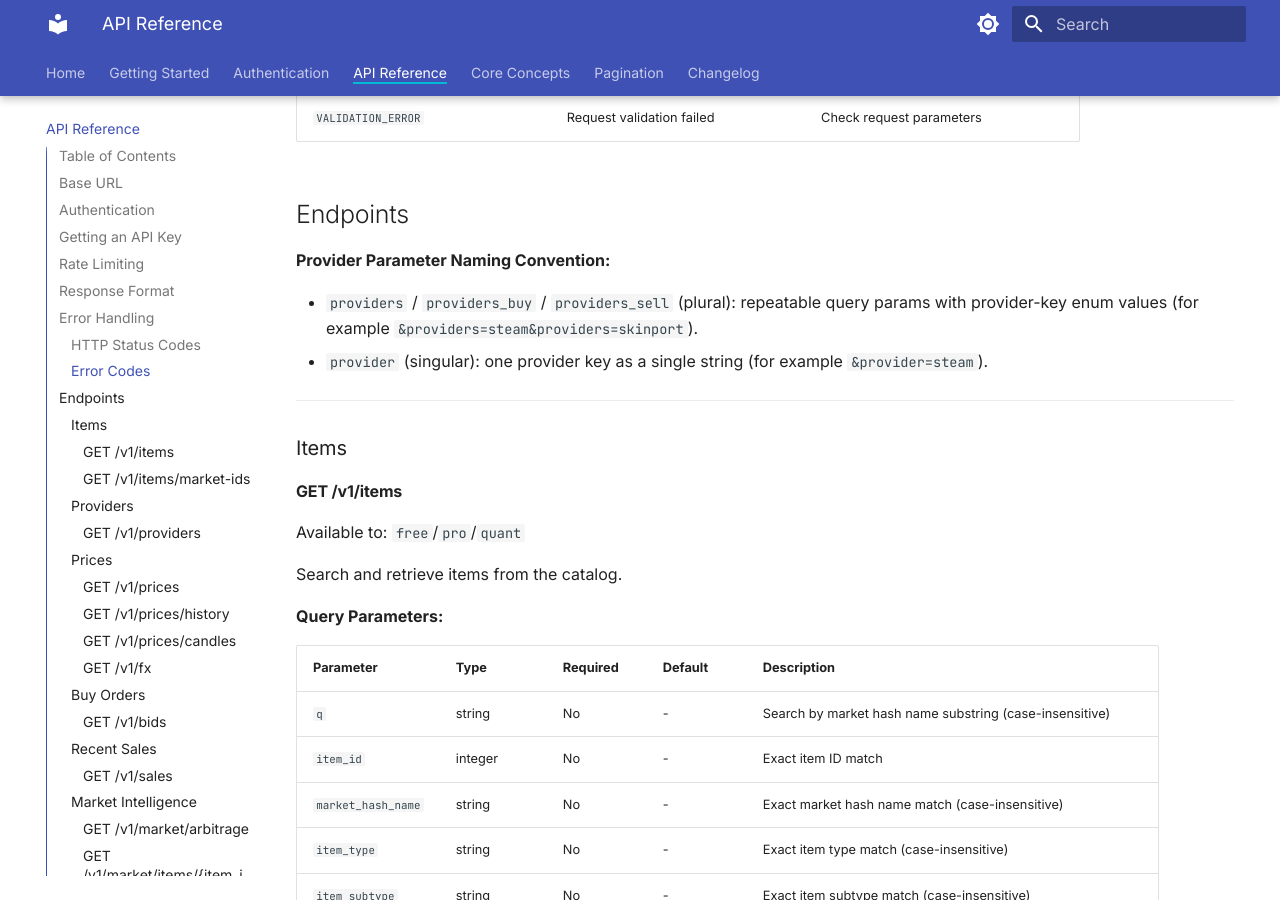
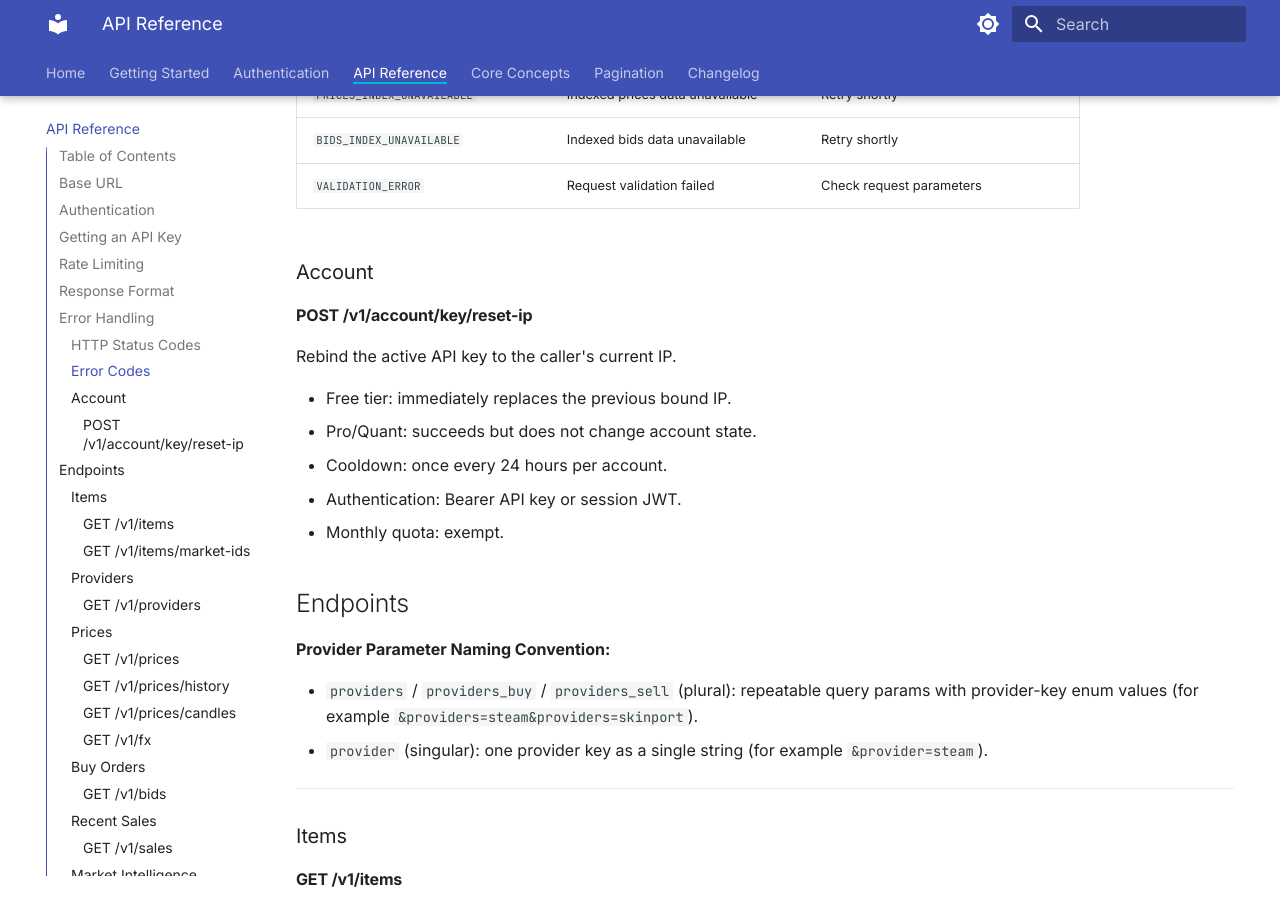
Before and after one commit to dadscap/cs2c-docs, an MkDocs documentation site: the page built from docs/api-reference.md, in a window 1280 px wide and 900 px high, scrolled down 3835 px. Built offline with MkDocs 1.6.1 and Material for MkDocs 9.7.7, drawn with Linux system fonts in a browser that asks for light colours; some of the changed text lies outside the part shown.

Commit message:
Sync public docs from dadscap/cs2c-api@544e469e5d96616132fed9bf6348d23d13874475

````diff
--- a/docs/api-reference.md
+++ b/docs/api-reference.md
@@ -88,6 +88,10 @@ Monthly quota violations use:
 }
 ```
 
+Monthly quota is charged only on public core market-data endpoints. Non-core account, billing,
+verification, and recovery routes keep burst protection but do not consume the advertised monthly
+quota.
+
 ## Response Format
 
 All responses follow a consistent JSON structure:
@@ -143,6 +147,18 @@ Error responses include a stable machine-readable `code` plus a human-readable `
 | `PRICES_INDEX_UNAVAILABLE` | Indexed prices data unavailable | Retry shortly |
 | `BIDS_INDEX_UNAVAILABLE` | Indexed bids data unavailable | Retry shortly |
 | `VALIDATION_ERROR` | Request validation failed | Check request parameters |
+
+### Account
+
+#### POST /v1/account/key/reset-ip
+
+Rebind the active API key to the caller's current IP.
+
+- Free tier: immediately replaces the previous bound IP.
+- Pro/Quant: succeeds but does not change account state.
+- Cooldown: once every 24 hours per account.
+- Authentication: Bearer API key or session JWT.
+- Monthly quota: exempt.
 
 ## Endpoints
 
````
Also changed, not shown: docs/authentication.md (+6 -0 lines), docs/getting-started.md (+2 -0 lines), 1 other file.
